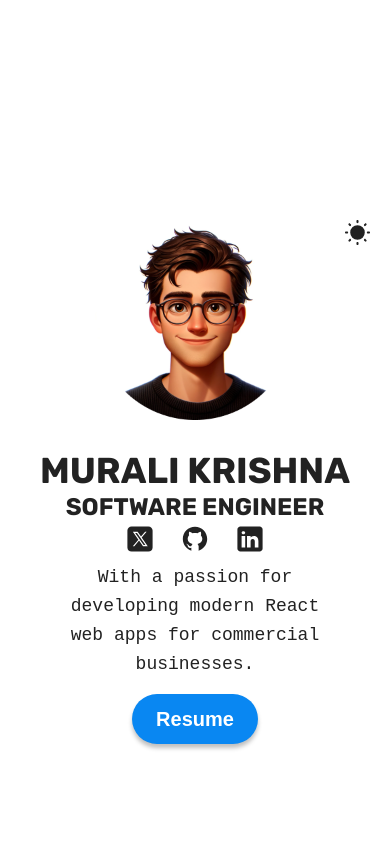
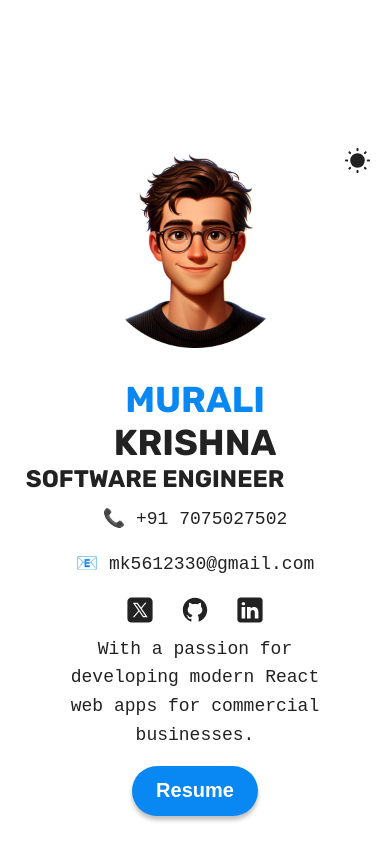
Before and after one commit to Krishnaa49/PortFolio, a React (Vite) app: page / in a window 390 px wide. Shown: the top 844 px of the page. Built offline with nearby package versions, Linux system fonts and the light colour scheme; a web font is replaced by a local one.

Commit message:
Email & Mobile added

```diff
--- a/src/sections/Hero/Hero.jsx
+++ b/src/sections/Hero/Hero.jsx
@@ -10,7 +10,6 @@ import { useTheme } from "../../common/ThemeContext";
 
 function Hero() {
   const { theme, toggleTheme } = useTheme();
-
   const themeIcon = theme === "Light" ? sun : moon;
 
   return (
@@ -25,23 +24,32 @@ function Hero() {
         />
       </div>
       <div>
-        <h1>Murali Krishna</h1>
-        <h2>Software Engineer</h2>
+        <h1>
+          <span className={styles.highlight}>Murali</span> Krishna
+        </h1>
+        <h2 className={styles.floating}>Software Engineer</h2>
+
+        <div className={styles.contact}>
+          <p>📞 <a href="tel:+91 7075027502">+91 7075027502</a></p>
+          <p>📧 <a href="mk5612330@gmail.com">mk5612330@gmail.com</a></p>
+        </div>
+
         <span>
           <a href="https://twitter.com/" target="_blank">
             <img src={twitterIcon} alt="Twitter Icon" />
           </a>
           <a href="https://github.com/" target="_blank">
-            <img src={githubIcon} alt="Twitter Icon" />
+            <img src={githubIcon} alt="GitHub Icon" />
           </a>
           <a href="https://linkedin.com/" target="_blank">
-            <img src={linkedinIcon} alt="Twitter Icon" />
+            <img src={linkedinIcon} alt="LinkedIn Icon" />
           </a>
         </span>
+
         <p className={styles.description}>
-          With a passion for developing modern React web apps for commercial
-          businesses.
+          With a passion for developing modern React web apps for commercial businesses.
         </p>
+
         <a href={CV} download>
           <button className="hover">Resume</button>
         </a>
--- a/src/sections/Hero/HeroStyles.module.css
+++ b/src/sections/Hero/HeroStyles.module.css
@@ -1,35 +1,38 @@
-.container{
+.container {
     display: flex;
     flex-direction: column;
     justify-content: center;
-    gap:20px;
+    gap: 20px;
     text-align: center;
     height: 100dvh;
     min-height: 500px;
 
-    .hero{
+    .hero {
       max-width: 200px;
     }
-    span{
+
+    span {
       display: flex;
       gap: 25px;
       justify-content: center;
 
-        a{
+      a {
         margin: 0;
 
-            img{
+        img {
           width: 30px;
         }
       }
     }
-    a{
+
+    a {
       width: fit-content;
       align-self: center;
     }
-    button{
+
+    button {
       background-color: var(--btn-color);
-        color:var(--btn-text-color);
+      color: var(--btn-text-color);
       border: none;
       border-radius: 30px;
       width: 126px;
@@ -41,57 +44,89 @@
     }
 
     button:hover {
-        background-color: lighten(var(--btn-color), 10%);
+      background-color: #129fd1;
       transform: scale(1.05);
     }
 
-    button:active{
+    button:active {
       transform: translateY(2px);
-        box-shadow: 0 2px 2px rgba(0,0,0,0.25);
+      box-shadow: 0 2px 2px rgba(0, 0, 0, 0.25);
     }
   }
 
-.colorModeContainer{
+  .colorModeContainer {
     position: relative;
   }
 
-.colorMode{
+  .colorMode {
     position: absolute;
     right: 0;
     width: 25px;
   }
 
-.colorMode:hover{
+  .colorMode:hover {
     cursor: pointer;
   }
 
-.description{
+  .description {
     max-width: 24ch;
   }
 
-.info{
+  .info {
     display: flex;
     flex-direction: column;
     gap: 20px;
   }
 
-@media(width >= 800px){
-    .container{
+  .highlight {
+    color: var(--btn-color);
+  }
+
+  .floating {
+    animation: float 6s ease-in-out infinite;
+  }
+
+  @keyframes float {
+    0%, 100% {
+      transform: translateX(-40px);
+    }
+    50% {
+      transform: translateX(60px);
+    }
+
+  }
+
+  .contact {
+    margin-top: 10px;
+    font-size: 16px;
+    line-height: 1.6;
+  }
+
+  .contact a {
+    color: var(--text-color);
+    text-decoration: none;
+  }
+
+  .contact a:hover {
+    text-decoration: underline;
+  }
+
+  @media (width >= 800px) {
+    .container {
       flex-direction: row-reverse;
       align-items: center;
       justify-content: space-evenly;
 
-        .hero{
+      .hero {
         max-width: 350px;
         width: 350px;
       }
     }
   }
 
-@media(width >= 1400px){
-    .container{
-
-        .hero{
+  @media (width >= 1400px) {
+    .container {
+      .hero {
         max-width: 400px;
         width: 400px;
       }
```
Lines whose indentation alone changed are shown as unchanged.
